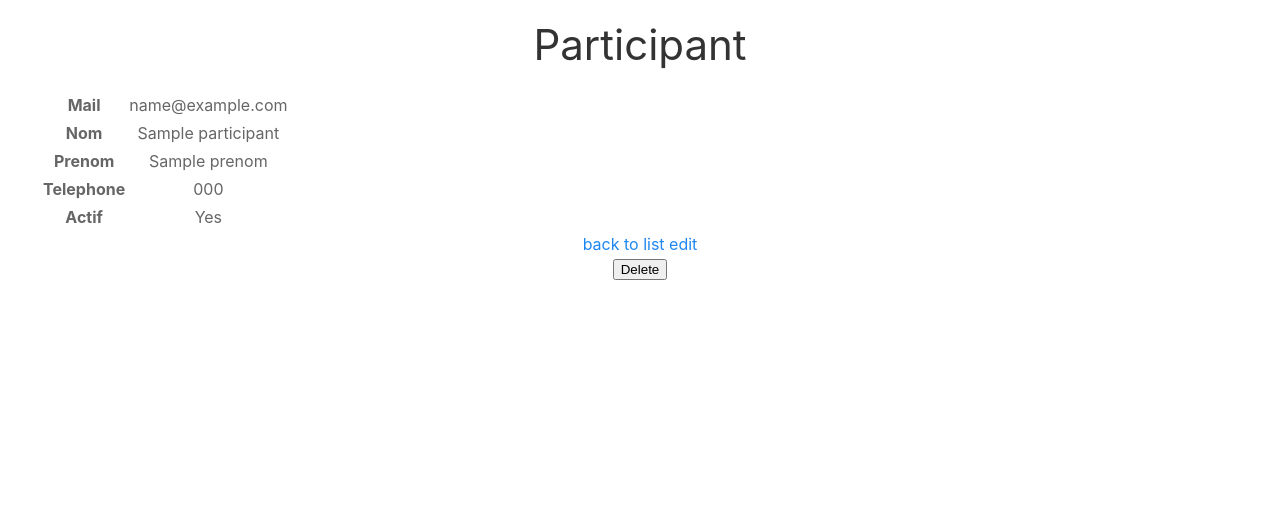
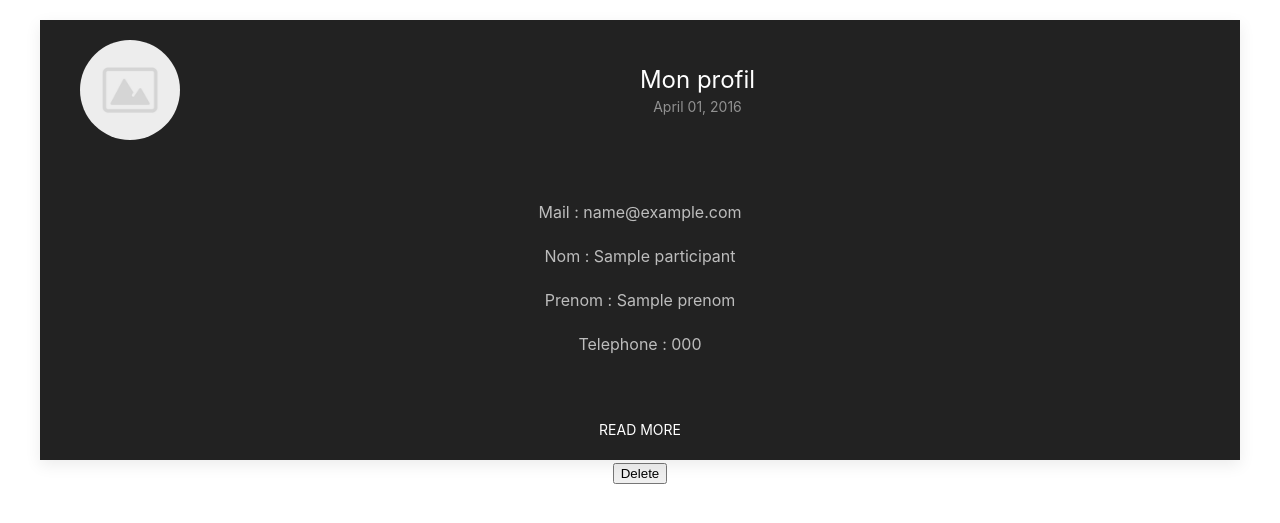
Before and after one commit to CorentinSolal/ENIProjectTest, a Symfony app: template templates/participant/show.html.twig in a window 1280 px wide. Shown: the part 80-603 px from the top of the page. Run offline with Twig, Linux system fonts and the light colour scheme; the template is opened without the code that fills it: most values are stand-ins (such as "Sample title", 1, 10 or a date in 2020); some libraries are stand-ins or nearby versions.

Commit message:
C l'aprem dernier push et au dodo annick

```diff
--- a/src/Controller/SecurityController.php
+++ b/src/Controller/SecurityController.php
@@ -25,6 +25,7 @@ class SecurityController extends AbstractController
         // last username entered by the user
         $lastUsername = $authenticationUtils->getLastUsername();
         $session = $request->getSession();
+
         $id=$session->getId();
 
         return $this->render('security/login.html.twig', ['last_username' => $lastUsername, 'error' => $error,'id'=>$id]);
--- a/templates/base.html.twig
+++ b/templates/base.html.twig
@@ -8,8 +8,8 @@
     <script src="{{ asset('assets/js/uikit.js') }}" defer></script>
 </head>
 <body>
-<header>
-    <nav class="uk-navbar-container uk-margin" uk-navbar>
+<header class="">
+    <nav class="uk-navbar-container uk-margin uk-navbar-transparent" uk-navbar>
         <div class="uk-navbar-center">
             <div class="uk-navbar-center-left">
                 <ul class="uk-navbar-nav">
@@ -24,13 +24,12 @@
                     </li>
                 </ul>
             </div>
-
             <a class="uk-navbar-item uk-logo" href="{{ path('app_home') }}">Sortir.com</a>
             <div class="uk-navbar-center-right">
                 <ul class="uk-navbar-nav">
                     {% if app.user %}
                     <li>
-                        <a href="#">My account</a>
+                        <a href="#">Welcome {{ app.user.prenom }}</a>
                         <div class="uk-navbar-dropdown">
                             <ul class="uk-nav uk-navbar-dropdown-nav">
                                 <li><a href="{{ path('app_participant_show',{ 'id' :app.user.id }) }}">Mon profil</a></li>
--- a/templates/participant/show.html.twig
+++ b/templates/participant/show.html.twig
@@ -3,54 +3,44 @@
 {% block title %}Participant{% endblock %}
 
 {% block body %}
-    <h1>Participant</h1>
+    <div class="uk-card uk-card-secondary uk-width-1-1@m">
+        <div class="uk-card-header">
+            <div class="uk-grid-small uk-flex-middle" uk-grid>
+                <div class="uk-width-auto">
+                    <img class="uk-border-circle" width="100" height="100" src="{{ asset('assets/images/default.jpg') }}" >
+                </div>
+                <div class="uk-width-expand">
+                    <h3 class="uk-card-title uk-margin-remove-bottom">Mon profil</h3>
+                    <p class="uk-text-meta uk-margin-remove-top"><time datetime="2016-04-01T19:00">April 01, 2016</time></p>
+                </div>
+            </div>
+        </div>
+        <div class="uk-card-body">
+            {% if is_granted('ROLE_ADMIN') %}
+            <p>Id : {{ participant.id }}</p>
+            {% endif %}
+            <p>Mail : {{ participant.mail }}</p>
+            {% if is_granted('ROLE_ADMIN') %}
+            <p>Roles : {{ participant.roles ? participant.roles|json_encode : '' }}</p>
+            {% endif %}
+            <p>Nom : {{ participant.nom }}</p>
+            <p>Prenom : {{ participant.prenom }}</p>
+            <p>Telephone : {{ participant.telephone }}</p>
+            {% if is_granted('ROLE_ADMIN') %}
+                <p>Administrateur : {{ participant.administrateur ? 'Yes' : 'No' }}</p>
+                <p>Actif : {{ participant.actif ? 'Yes' : 'No' }}</p>
+            {% endif %}
 
-    <table class="table">
-        <tbody>
-            {% if is_granted('ROLE_ADMIN') %}
-                <tr>
-                    <th>Id</th>
-                    <td>{{ participant.id }}</td>
-                </tr>
-            {% endif %}
-            <tr>
-                <th>Mail</th>
-                <td>{{ participant.mail }}</td>
-            </tr>
-            {% if is_granted('ROLE_ADMIN') %}
-                <tr>
-                    <th>Roles</th>
-                    <td>{{ participant.roles ? participant.roles|json_encode : '' }}</td>
-                </tr>
-            {% endif %}
-            <tr>
-                <th>Nom</th>
-                <td>{{ participant.nom }}</td>
-            </tr>
-            <tr>
-                <th>Prenom</th>
-                <td>{{ participant.prenom }}</td>
-            </tr>
-            <tr>
-                <th>Telephone</th>
-                <td>{{ participant.telephone }}</td>
-            </tr>
-            {% if is_granted('ROLE_ADMIN') %}
-                <tr>
-                    <th>Administrateur</th>
-                    <td>{{ participant.administrateur ? 'Yes' : 'No' }}</td>
-                </tr>
-            {% endif %}
-            <tr>
-                <th>Actif</th>
-                <td>{{ participant.actif ? 'Yes' : 'No' }}</td>
-            </tr>
-        </tbody>
-    </table>
+        </div>
+        <div class="uk-card-footer">
+            <a href="#" class="uk-button uk-button-text">Read more</a>
+        </div>
+    </div>
 
+    {% if is_granted('ROLE_ADMIN') %}
     <a href="{{ path('app_participant_index') }}">back to list</a>
 
     <a href="{{ path('app_participant_edit', {'id': participant.id}) }}">edit</a>
-
+    {% endif %}
     {{ include('participant/_delete_form.html.twig') }}
 {% endblock %}
--- a/templates/security/login.html.twig
+++ b/templates/security/login.html.twig
@@ -1,6 +1,6 @@
 {% extends 'base.html.twig' %}
 
-{% block title %}Log in!{% endblock %}
+{% block title %}Log in/Register{% endblock %}
 
 {% block body %}
 <form method="post">
```
Also changed, not shown: public/assets/images/default.jpg (added).
